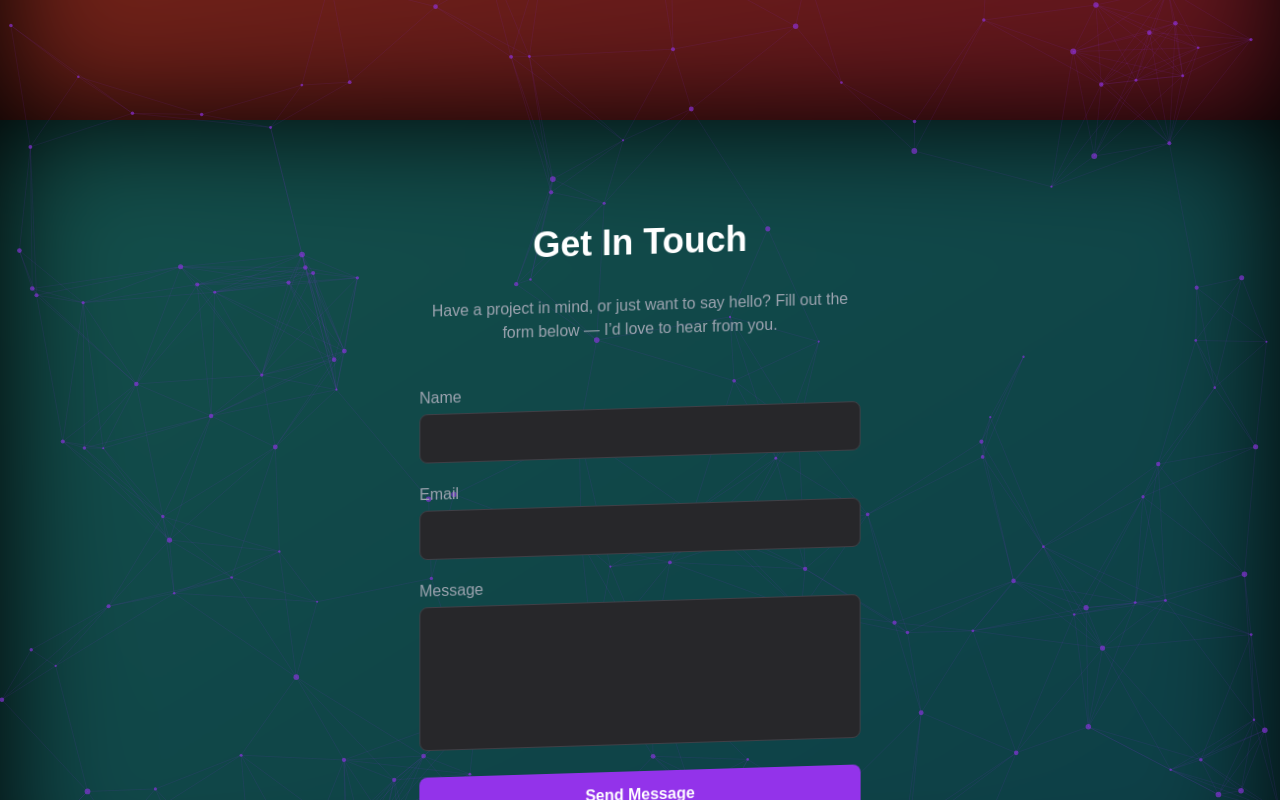
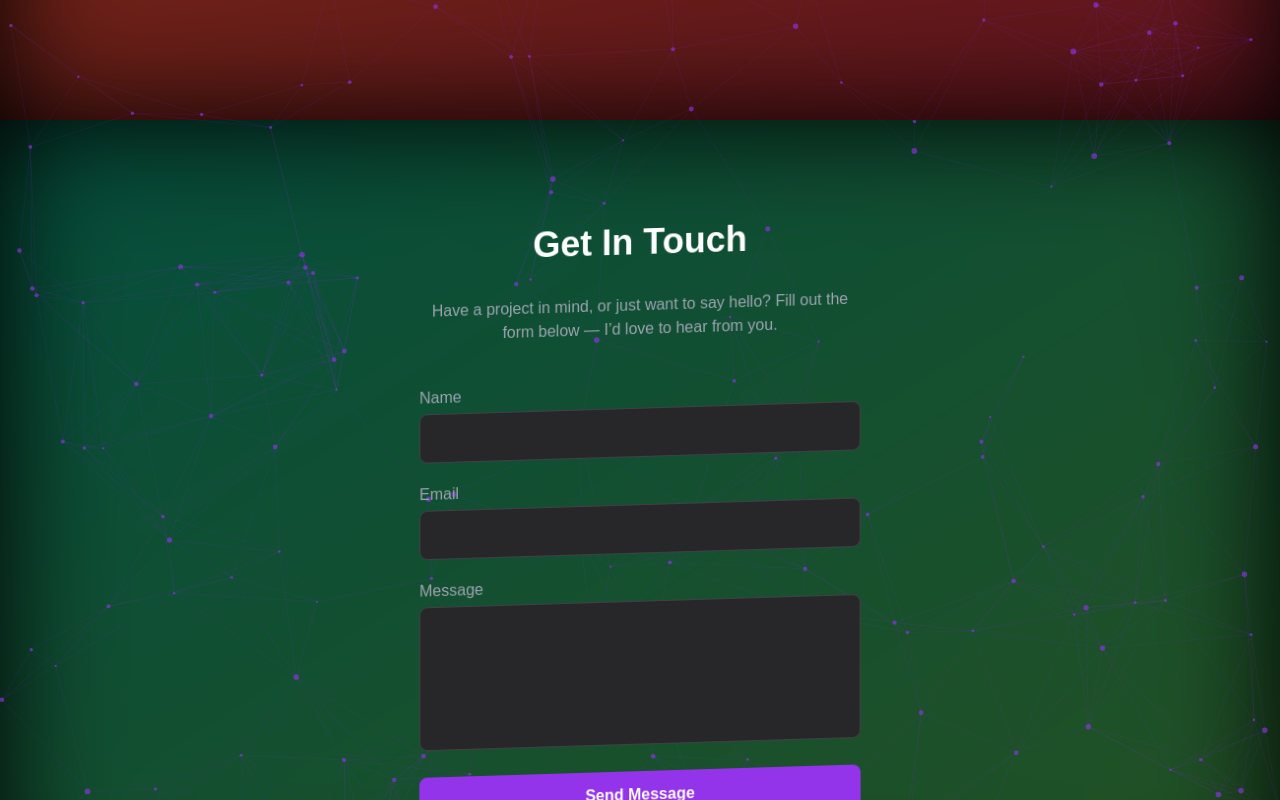
Before and after one commit to AbrarKhan-Avro/portfolio-website, a Next.js app in the folder portfolio/: page / in a window 1280 px wide. Shown: the part 2280-3080 px from the top of the page. Built offline with nearby package versions, Linux system fonts and the light colour scheme.

Commit message:
Contact background update

```diff
--- a/portfolio/src/app/components/Contact.jsx
+++ b/portfolio/src/app/components/Contact.jsx
@@ -39,7 +39,7 @@ export default function Contact() {
     >
       {/* Animated Gradient Background */}
       <motion.div
-        className="absolute inset-0 bg-gradient-to-br from-green-100 via-teal-100 to-cyan-200 dark:from-green-950 dark:via-teal-900 dark:to-cyan-950"
+        className="absolute inset-0 bg-gradient-to-br from-green-100 via-teal-200 to-cyan-300 dark:from-green-950 dark:via-emerald-900 dark:to-lime-900 -z-10"
         animate={{ backgroundPosition: ["0% 0%", "100% 100%", "0% 0%"] }}
         transition={{ duration: 17, repeat: Infinity, ease: "linear" }}
         style={{ backgroundSize: "300% 300%", filter: "blur(60px)" }}
```
